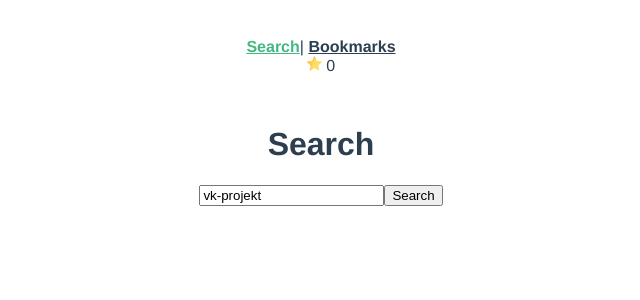
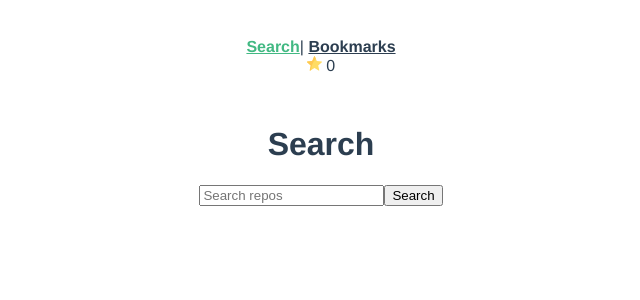
Before and after one commit to poleloigu/vue-github-app, a Vue app: page / in a window 1280 px wide. Shown: the top 300 px of the page, without its empty margins (319-959 px from the left). Built offline with nearby package versions, Linux system fonts and the light colour scheme.

Commit message:
develop: removed testing search string

```diff
--- a/src/components/Search.vue
+++ b/src/components/Search.vue
@@ -12,14 +12,13 @@ export default {
   name: 'Search',
   data() {
     return {
-      query: 'vk-projekt' // Used for testing purposes
-      // query: ''
+      query: ''
     };
   },
   methods: {
     async searchRepos(query) {
       if (query) {
-        const formattedQuery = query.split(/[ ,]+/).join(','); // Commas are used to separate values in query
+        const formattedQuery = query.split(/[ ,]+/).join(',');
         const tail = `${formattedQuery}+in:name,description&type=Repositories`;
         const url = `https://api.github.com/search/repositories?q=${tail}`;
         const fetchData = fetch(url).then(response => response.json());
```
